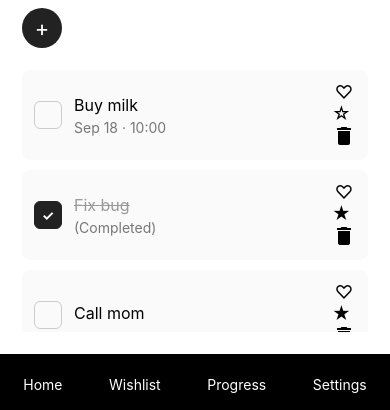
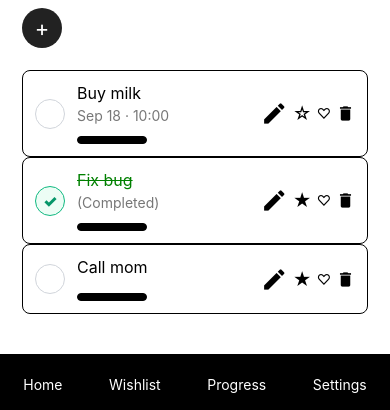
Before and after one commit to Pursharthzutshi/todo-app, a React Native app: screen / in a window 390 px wide. Shown: the part 380-790 px from the top of the page. Built offline with nearby package versions, Linux system fonts and the light colour scheme.

Commit message:
todo page todo's ui changes

```diff
--- a/App.js
+++ b/App.js
@@ -178,6 +178,27 @@ export default function App() {
     }
   }
 
+    function allDays() {
+    switch (currentView) {
+      case 'Monday':
+        return <HomePage {...commonProps} dateLabel={new Date().toDateString()} />;
+      case 'Tuesday':
+        return <WishlistPage {...commonProps} />;
+      case 'Wednesday':
+        return <ProgressPage {...commonProps} />;
+      case 'Thursday':
+        return <SettingsPage {...commonProps}  />;
+      case 'Friday':
+        return <SettingsPage {...commonProps}  />;
+      case 'Saturday':
+        return <SettingsPage {...commonProps}  />;
+      case 'Sunday':
+        return <SettingsPage {...commonProps}  />;
+      default:
+        return <HomePage {...commonProps} dateLabel={new Date().toDateString()} />;
+    }
+  }
+
   return (
     <SafeAreaView style={styles.appContainer}>
       {renderCurrentView()}
@@ -187,6 +208,8 @@ export default function App() {
         setCurrentView={setCurrentView}
         NAV_HEIGHT={NAV_HEIGHT}
       />
+
+      {/* {allDays()} */}
     </SafeAreaView>
   );
 }
--- a/components/HomePage.js
+++ b/components/HomePage.js
@@ -4,6 +4,7 @@ import { View, Text, TouchableOpacity, TextInput, ScrollView } from 'react-nativ
 import TaskCard from './TaskCard.js';
 import { SelectList } from 'react-native-dropdown-select-list';
 import getVisibleTasks from './VisibleTasks.js';
+import MaterialIcons from '@react-native-vector-icons/material-icons';
 
 export default function HomePage({
   styles,
@@ -51,6 +52,7 @@ export default function HomePage({
         <TouchableOpacity style={styles.searchButton} hitSlop={{ top: 10 }}>
           <Text style={styles.searchIcon}></Text>
         </TouchableOpacity>
+
       </View>
 
       <View style={styles.titleSection}>
@@ -111,6 +113,7 @@ export default function HomePage({
       </View>
 
       <ScrollView style={styles.taskList}>
+
         {tasksToShow.map((task) => (
           <TaskCard
             key={task.id}
--- a/components/TaskCard.js
+++ b/components/TaskCard.js
@@ -1,6 +1,6 @@
 import React from 'react';
 import { View, Text, TouchableOpacity } from 'react-native';
-import { MaterialIcons } from '@expo/vector-icons'; // ✅ correct import for Expo
+import { MaterialIcons } from '@expo/vector-icons';
 
 export default function TaskCard({ task, setTasks, onToggle, onToggleImportant, onToggleWishlist, styles }) {
 
@@ -17,33 +17,51 @@ export default function TaskCard({ task, setTasks, onToggle, onToggleImportant,
       <TouchableOpacity
         style={[styles.checkbox, task.completed && styles.checkedBox]}
         onPress={onToggle}
-        hitSlop={{ top: 10 }}
+        hitSlop={{ top: 20 }}
       >
         {task.completed && <Text style={styles.checkmark}>✓</Text>}
       </TouchableOpacity>
 
+
+
       <View style={styles.taskContent}>
+
+        <View>
+
         <Text style={[styles.taskTitle, task.completed && styles.completedTask]}>
           {task.title}
         </Text>
+
+        </View>
+
         <Text style={styles.taskDetails}>
           {task.completed ? '(Completed)' : `${task.dueDate || ''}${task.time ? ` · ${task.time}` : ''}`}
         </Text>
+        <Text style={{borderStyle:"solid", borderColor:"black", justifyContent:"center", textAlign:"center", color:"white", borderRadius: 10, padding: 3 , backgroundColor:"black", borderWidth:1, width:70, marginTop:12}}>{task.priority}</Text>
       </View>
 
+
+      <View style={styles.taskActionsContainer}>
+
       <View style={styles.taskActions}>
-        <TouchableOpacity onPress={onToggleWishlist} hitSlop={{ top: 8 }}>
-          <Text style={styles.starIcon}>{task.wishlist ? '♥' : '♡'}</Text>
+
+        <TouchableOpacity onPress={() => deleteTodoTask(task.id)} hitSlop={{ top: 8, bottom: 8, left: 8, right: 8 }}>
+          <MaterialIcons name="edit" size={27} color="black" />
         </TouchableOpacity>
 
         <TouchableOpacity onPress={onToggleImportant} hitSlop={{ top: 8 }}>
           <Text style={styles.starIcon}>{task.important ? '★' : '☆'}</Text>
-          <Text>{task.priority}</Text>
-        <TouchableOpacity onPress={() => deleteTodoTask(task.id)} hitSlop={{ top: 8, bottom: 8, left: 8, right: 8 }}>
-          <MaterialIcons name="delete" size={24} color="black" />
-        </TouchableOpacity>
+          </TouchableOpacity>
+
+          <TouchableOpacity onPress={onToggleWishlist} hitSlop={{ top: 8 }}>
+          <Text style={styles.heartIcon}>{task.wishlist ? '♥' : '♡'}</Text>
         </TouchableOpacity>
 
+        <TouchableOpacity onPress={() => deleteTodoTask(task.id)} hitSlop={{ top: 8, bottom: 8, left: 8, right: 8 }}>
+          <MaterialIcons name="delete" size={19} color="black" />
+        </TouchableOpacity>
+
+        </View>
       </View>
     </View>
   );
--- a/styles.js
+++ b/styles.js
@@ -5,7 +5,7 @@ export default StyleSheet.create({
   appContainer: { flex: 1, backgroundColor: '#fff' },
 
   innerContainer: { flex: 1, padding: 22, marginTop:16},
-  header: { flexDirection: 'row', justifyContent: 'space-between', alignItems: 'center', marginBottom: 12 },
+  header: { flexDirection: 'row', justifyContent: 'space-between',  marginBottom: 12 },
   menuButton: { padding: 8 , marginTop:48},
   hamburger: { width: 22, justifyContent: 'center' },
   hamburgerLine: { height: 2, marginVertical: 2, backgroundColor: '#222' },
@@ -31,17 +31,38 @@ export default StyleSheet.create({
 
   taskList: { flex: 1},
 
-  taskCard: { flexDirection: 'row', alignItems: 'center', padding: 12, borderRadius: 8, backgroundColor: '#fafafa', marginBottom: 10 },
-  checkbox: { width: 28, height: 28, borderRadius: 6, borderWidth: 1, borderColor: '#ccc', justifyContent: 'center', alignItems: 'center', marginRight: 12 },
-  checkedBox: { backgroundColor: '#222', borderColor: '#222' },
-  checkmark: { color: '#fff', fontWeight: '700' },
+  taskCard: { flexDirection: 'row', alignItems: 'center', padding: 12, borderRadius: 8, backgroundColor: 'white', borderWidth:.5, borderColor:"black", borderStyle:"solid"  },
+  // taskCard: { flexDirection: 'row', alignItems: 'center', padding: 12, borderRadius: 8, backgroundColor: '#fafafa',shadowColor: '#000', shadowOffset: { width: 4, height: 2 },    elevation: 1,   shadowOpacity: 0.25, borderRadius: 10, marginBottom: 10 },
+checkbox: {
+  width: 30,
+  height: 30,
+  borderRadius: 15,
+  borderWidth: 1,
+  borderColor: '#D1D5DB', // soft gray
+  justifyContent: 'center',
+  alignItems: 'center',
+  marginRight: 12,
+  backgroundColor: '#fff',
+},
+
+checkedBox: {
+  borderColor: '#10B981', // modern green
+  backgroundColor: '#ECFDF5', // soft mint green background
+},
+
+checkmark: {
+  color: '#059669', // darker green for good contrast
+  fontWeight: '900',
+  fontSize: 16,
+  textAlign: 'center',
+},
 
   taskContent: { flex: 1 },
   taskTitle: { fontSize: 16 },
-  completedTask: { textDecorationLine: 'line-through', color: '#999' },
+  completedTask: { textDecorationLine: 'line-through', color: 'green' },
   taskDetails: { color: '#777', marginTop: 4 },
 
-  taskActions: { marginLeft: 8, justifyContent: 'center', alignItems: 'center' },
+  taskActions: {  display:"flex", flexDirection: 'row' ,marginLeft: 8, gap: 5, justifyContent: 'center', alignItems: 'center' },
   starIcon: { fontSize: 18 },
 
   fab: { position: 'absolute', right: 18, bottom: 22, width: 56, height: 56, borderRadius: 28, backgroundColor: '#222', justifyContent: 'center', alignItems: 'center', zIndex: 10 },
```
Also changed, not shown: components/SettingsPage.js (line endings or trailing spaces).
